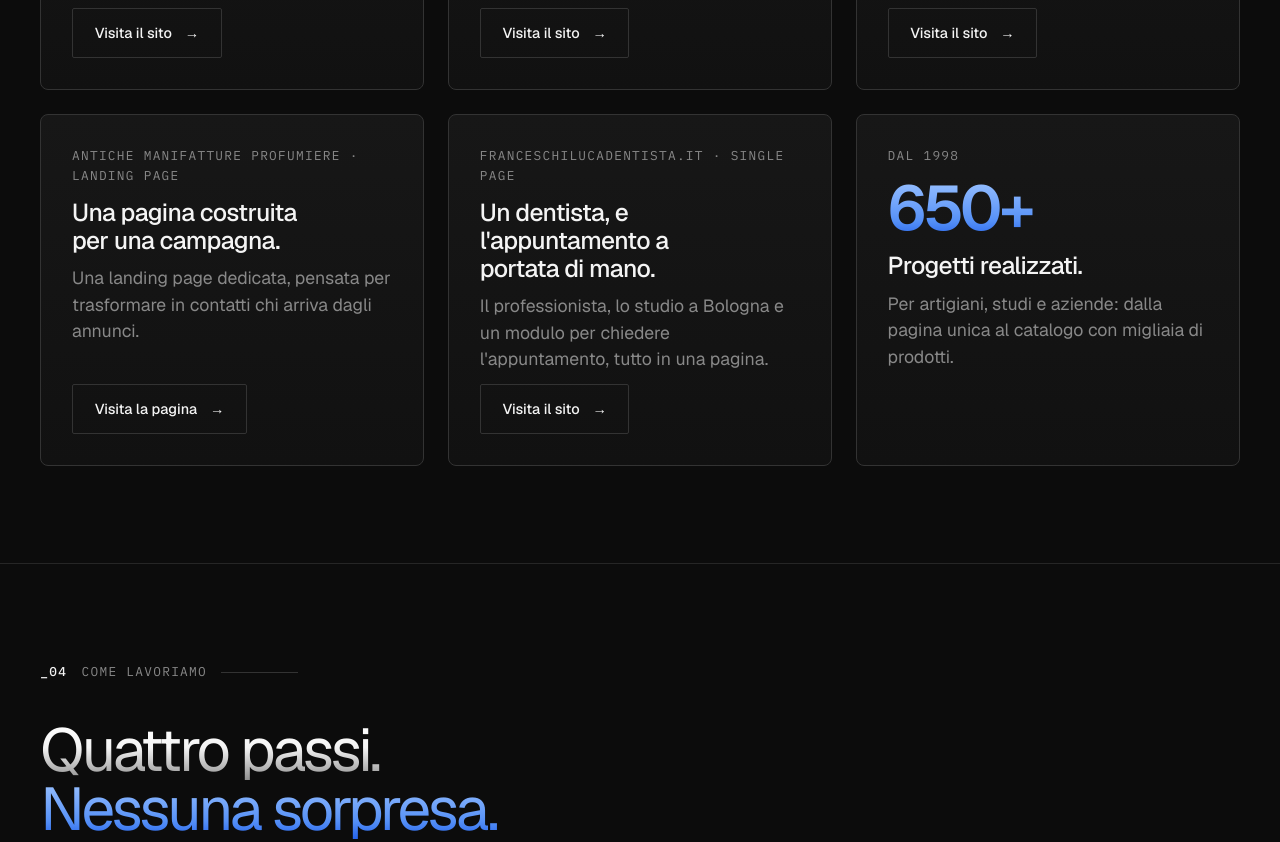
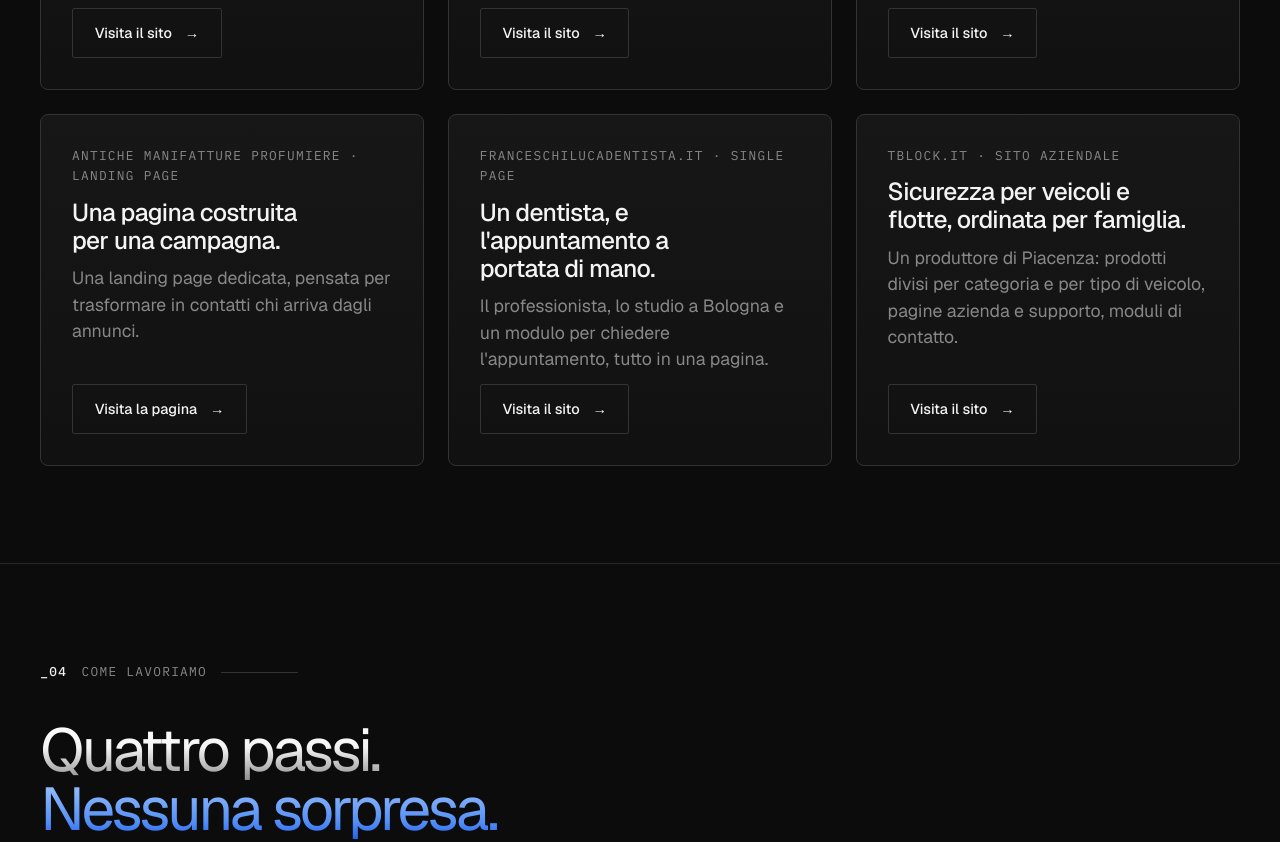
Before and after one commit to imodonutti/dinamoweb, a plain HTML site: page sito/siti-web/index.html in a window 1280 px wide. Shown: the part 3236-4078 px from the top of the page. Drawn offline with nearby package versions, Linux system fonts and the light colour scheme.

Commit message:
Siti web: tblock.it come esempio di sito aziendale
Prende il posto della scheda dei 650+ progetti (già nella riga di
fiducia): cinque single page e landing più un sito aziendale.

Co-Authored-By: Claude Opus 5.5 <noreply@anthropic.com>
Claude-Session: https://claude.ai/code/session_01Aiy7tmoCqu5L2iGHmhgRHo

```diff
--- a/sito/siti-web/index.html
+++ b/sito/siti-web/index.html
@@ -166,7 +166,7 @@
         <article class="lp-proof"><span class="meta">gliequiseti.it · Single page</span><h3>Il miele di collina, con i prezzi in vista.</h3><p>Storia, luoghi e mieli con i prezzi, più telefono, WhatsApp e mappa per passare in azienda.</p><a class="btn" href="https://www.gliequiseti.it" target="_blank" rel="noopener">Visita il sito <span class="arrow" aria-hidden="true">→</span></a></article>
         <article class="lp-proof"><span class="meta">Antiche Manifatture Profumiere · Landing page</span><h3>Una pagina costruita per una campagna.</h3><p>Una landing page dedicata, pensata per trasformare in contatti chi arriva dagli annunci.</p><a class="btn" href="https://landing.antichemanifattureprofumiere.com" target="_blank" rel="noopener">Visita la pagina <span class="arrow" aria-hidden="true">→</span></a></article>
         <article class="lp-proof"><span class="meta">franceschilucadentista.it · Single page</span><h3>Un dentista, e l'appuntamento a portata di mano.</h3><p>Il professionista, lo studio a Bologna e un modulo per chiedere l'appuntamento, tutto in una pagina.</p><a class="btn" href="https://www.franceschilucadentista.it" target="_blank" rel="noopener">Visita il sito <span class="arrow" aria-hidden="true">→</span></a></article>
-        <article class="lp-proof"><span class="meta">Dal 1998</span><strong class="lp-proof-big">650+</strong><h3>Progetti realizzati.</h3><p>Per artigiani, studi e aziende: dalla pagina unica al catalogo con migliaia di prodotti.</p></article>
+        <article class="lp-proof"><span class="meta">tblock.it · Sito aziendale</span><h3>Sicurezza per veicoli e flotte, ordinata per famiglia.</h3><p>Un produttore di Piacenza: prodotti divisi per categoria e per tipo di veicolo, pagine azienda e supporto, moduli di contatto.</p><a class="btn" href="https://tblock.it" target="_blank" rel="noopener">Visita il sito <span class="arrow" aria-hidden="true">→</span></a></article>
       </div>
     </div>
   </section>
```
